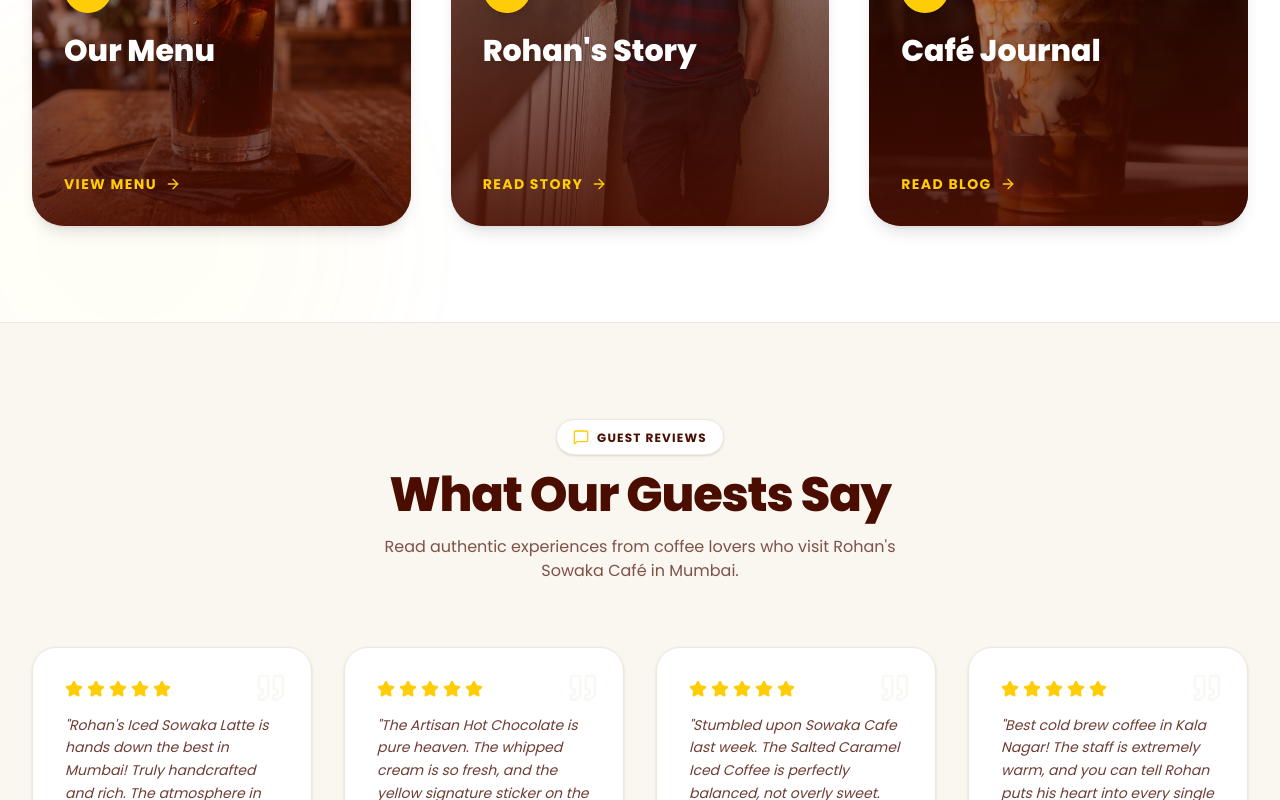
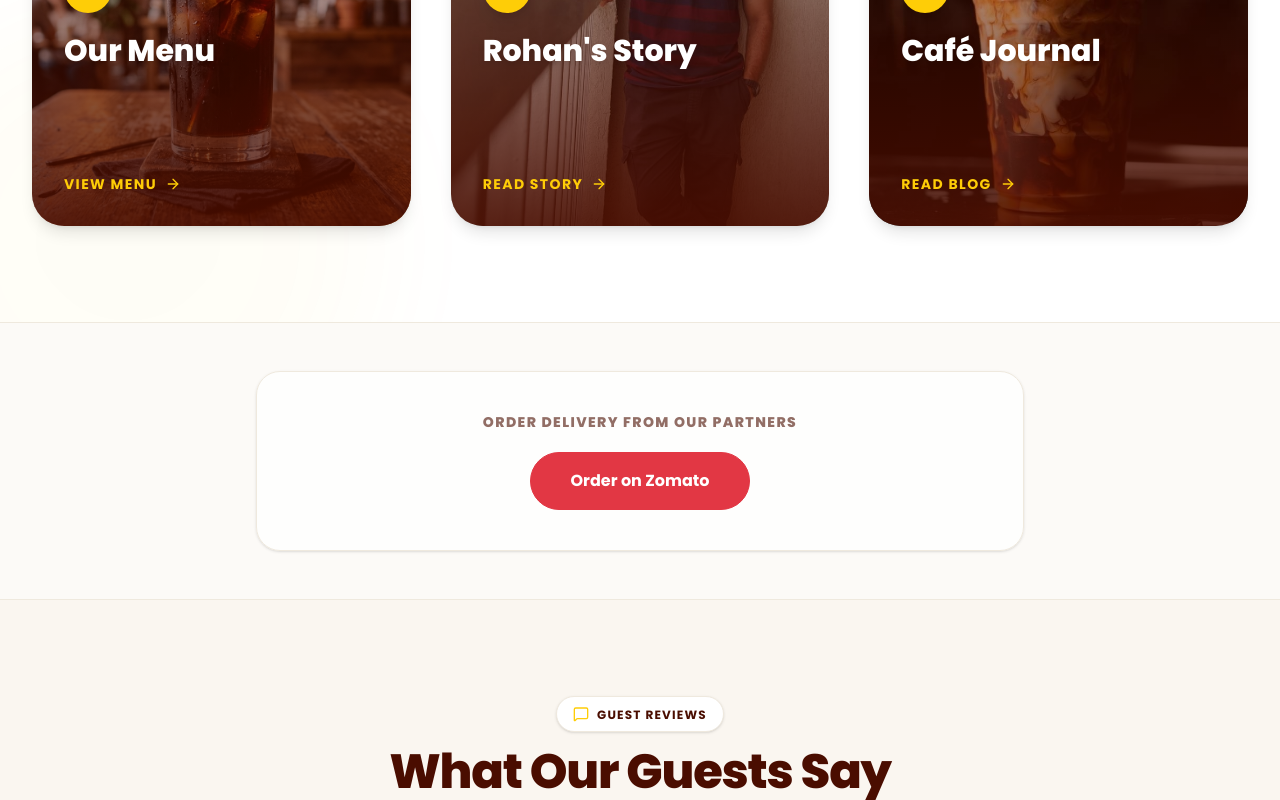
Before and after one commit to Vyankat45/sowaka-cafe, a React (Vite) app: page / in a window 1280 px wide. Shown: the part 2222-3022 px from the top of the page. Built offline with nearby package versions, Linux system fonts and the light colour scheme.

Commit message:
Add Zomato delivery partner banner to Home page

```diff
--- a/src/pages/Home.jsx
+++ b/src/pages/Home.jsx
@@ -109,6 +109,27 @@ export default function Home() {
         </div>
       </section>
 
+      {/* Delivery Partners Section */}
+      <section className="py-12 bg-brand-soft-white border-b border-brand-sand">
+        <div className="max-w-7xl mx-auto px-4 sm:px-6 lg:px-8 text-center">
+          <div className="bg-white/80 p-8 md:p-10 rounded-3xl border border-brand-sand shadow-sm space-y-5 max-w-3xl mx-auto">
+            <p className="text-xs md:text-sm uppercase font-extrabold tracking-widest text-brand-brown/60">
+              Order Delivery From Our Partners
+            </p>
+            <div className="flex justify-center">
+              <a
+                href="https://www.zomato.com"
+                target="_blank"
+                rel="noreferrer"
+                className="bg-[#E23744] border border-[#E23744] px-10 py-4 rounded-full text-base font-bold text-white hover:bg-[#cb303b] hover:shadow-lg hover:-translate-y-0.5 transition-all duration-300 flex items-center space-x-2"
+              >
+                <span>Order on Zomato</span>
+              </a>
+            </div>
+          </div>
+        </div>
+      </section>
+
       <Reviews />
     </>
   );
```
